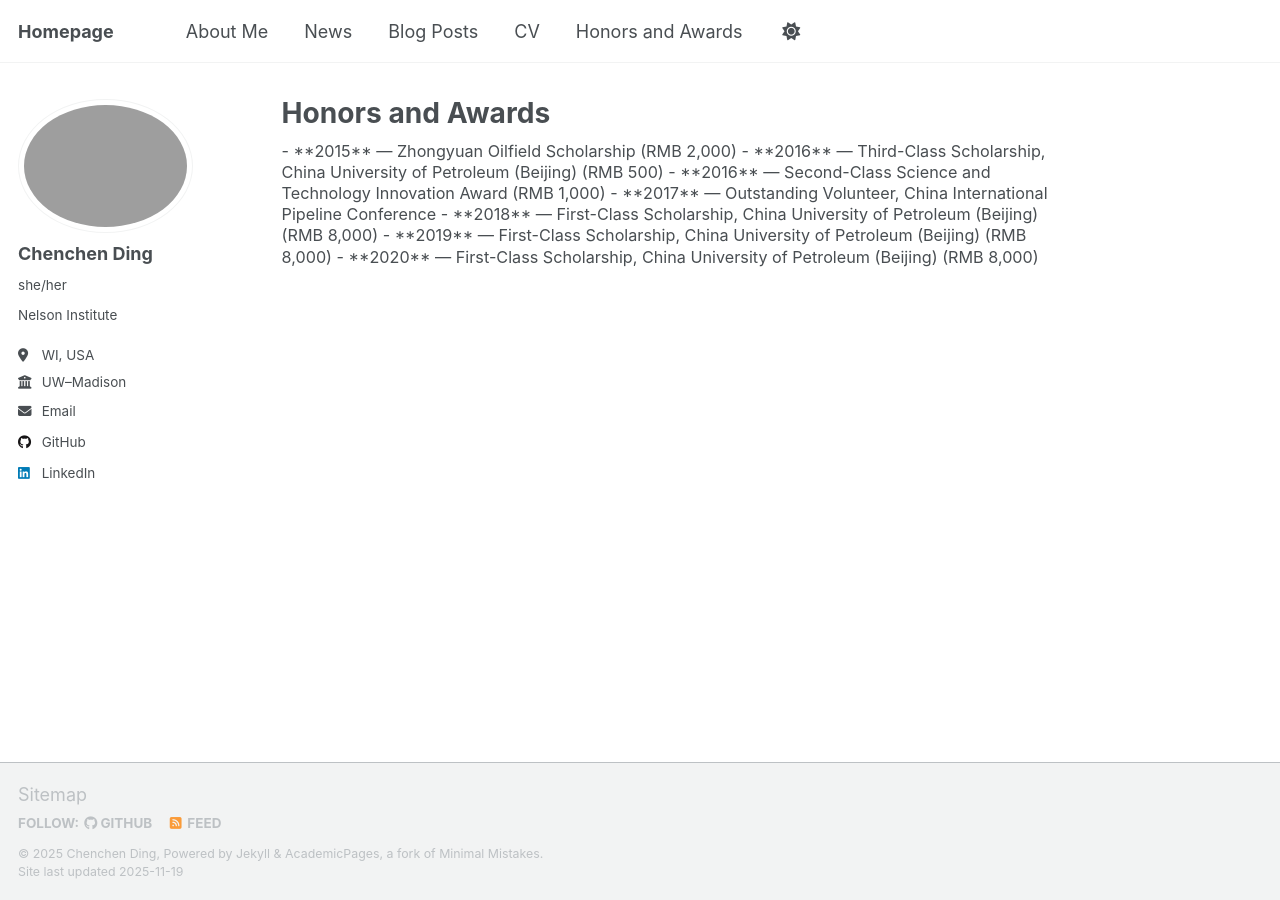
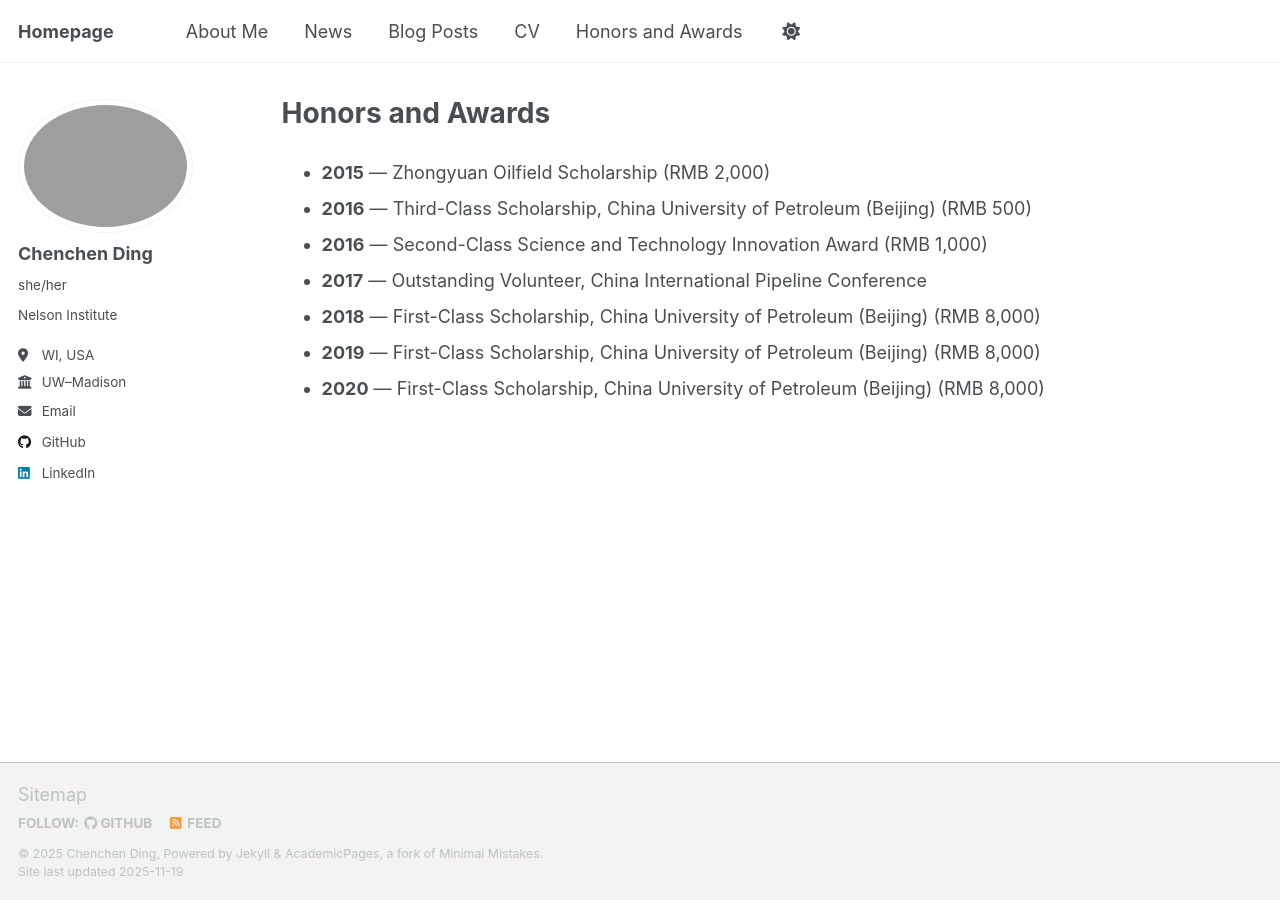
Before and after one commit to DCC0329/ChenchenDing.github.io, a Jekyll site: the page built from _pages/markdown.md, in a window 1280 px wide. Built offline with Jekyll 4.4.1, drawn with Linux system fonts in a browser that asks for light colours; a script that is not in the unit is left out.

Commit message:
Update markdown.md

```diff
--- a/_pages/markdown.md
+++ b/_pages/markdown.md
@@ -2,9 +2,10 @@
 permalink: /markdown/
 title: "Honors and Awards"
 author_profile: true
+redirect_from:
+  - /md/
+  - /markdown.html
 ---
-
-<div style="font-size: 0.9rem; line-height: 1.3;">
 
 - **2015** — Zhongyuan Oilfield Scholarship (RMB 2,000)
 - **2016** — Third-Class Scholarship, China University of Petroleum (Beijing) (RMB 500)
@@ -13,5 +14,3 @@ author_profile: true
 - **2018** — First-Class Scholarship, China University of Petroleum (Beijing) (RMB 8,000)
 - **2019** — First-Class Scholarship, China University of Petroleum (Beijing) (RMB 8,000)
 - **2020** — First-Class Scholarship, China University of Petroleum (Beijing) (RMB 8,000)
-
-</div>
```
